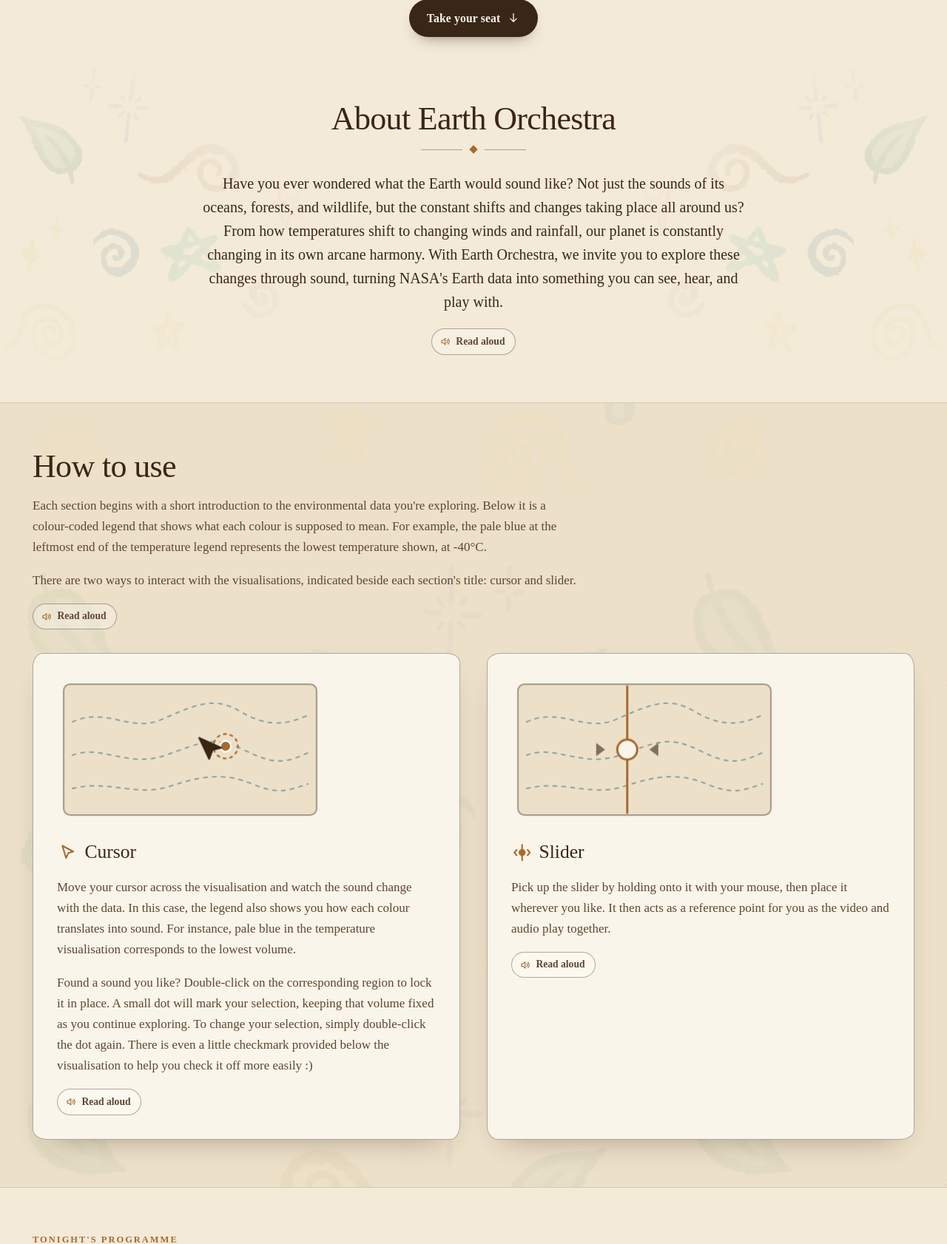
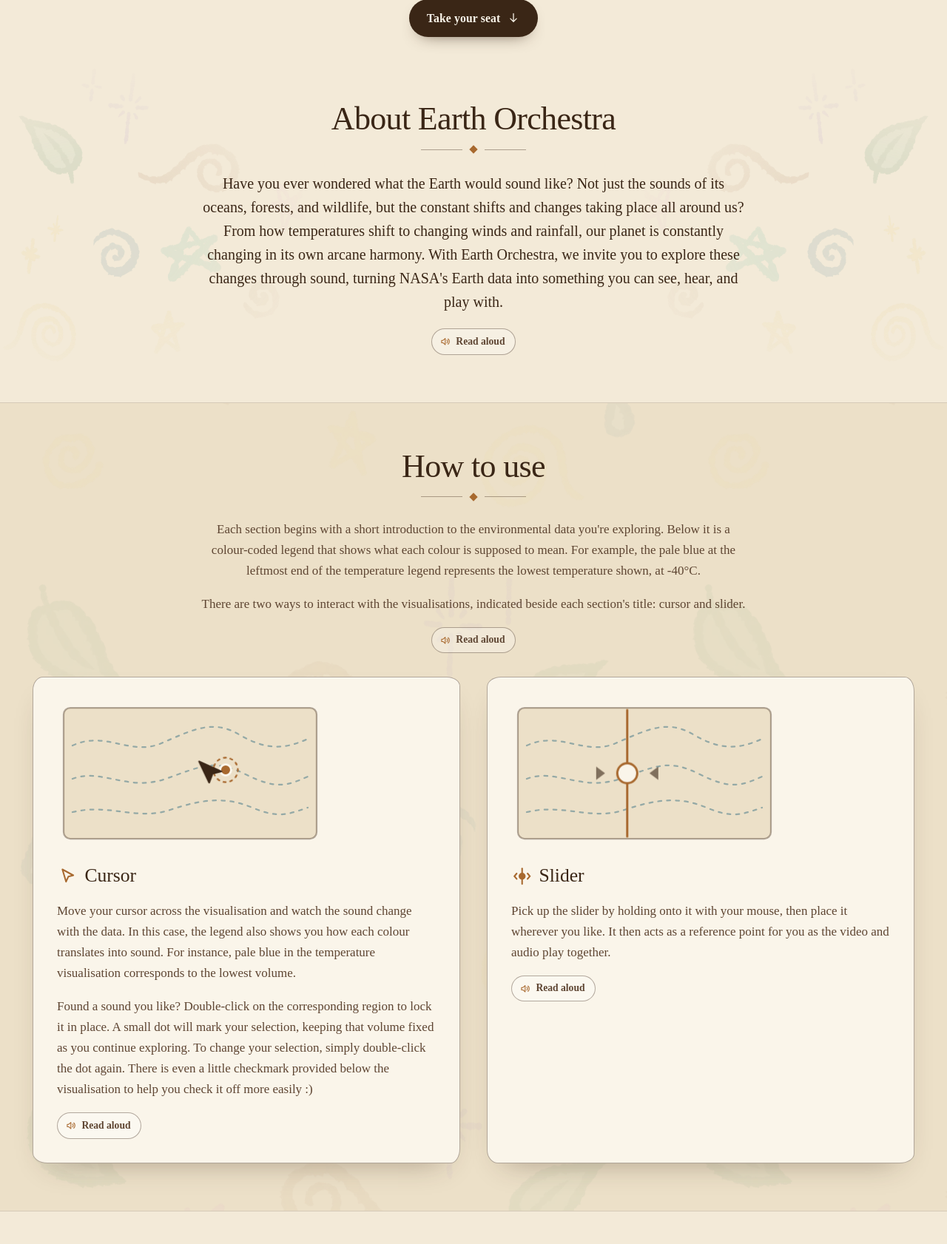
Before and after one commit to sha22kin/earthorchestra, a Laravel app: page / in a window 1280 px wide. Shown: the part 832-2514 px from the top of the page at 74% size. Run offline with Laravel 12, Linux system fonts and the light colour scheme; data comes from the database, SQL or seed files in the repository; style sheets or scripts are compiled from the project's sources.

Commit message:
Centre the How to use intro

```diff
--- a/resources/css/home.css
+++ b/resources/css/home.css
@@ -180,7 +180,9 @@
 }
 .listen .wrap { position: relative; }
 
-.listen__head { max-width: 46rem; margin-bottom: 2rem; }
+.listen__head { max-width: 46rem; margin: 0 auto 2rem; text-align: center; }
+.listen__head .section-title { margin-bottom: 0.9rem; }
+.listen__head p { text-wrap: pretty; }
 .listen__head p { color: var(--ink-2); }
 
 .listen__ways {
--- a/resources/views/home.blade.php
+++ b/resources/views/home.blade.php
@@ -59,6 +59,7 @@
         <div class="wrap">
             <header class="listen__head" data-reveal>
                 <h2 class="section-title">How to use</h2>
+                <span class="ornament" aria-hidden="true"><i></i></span>
                 <div id="how-text">
                     @foreach ($page->content['how'] as $paragraph)
                         <p>{{ $paragraph }}</p>
```
Also changed, not shown: 3 other files.
